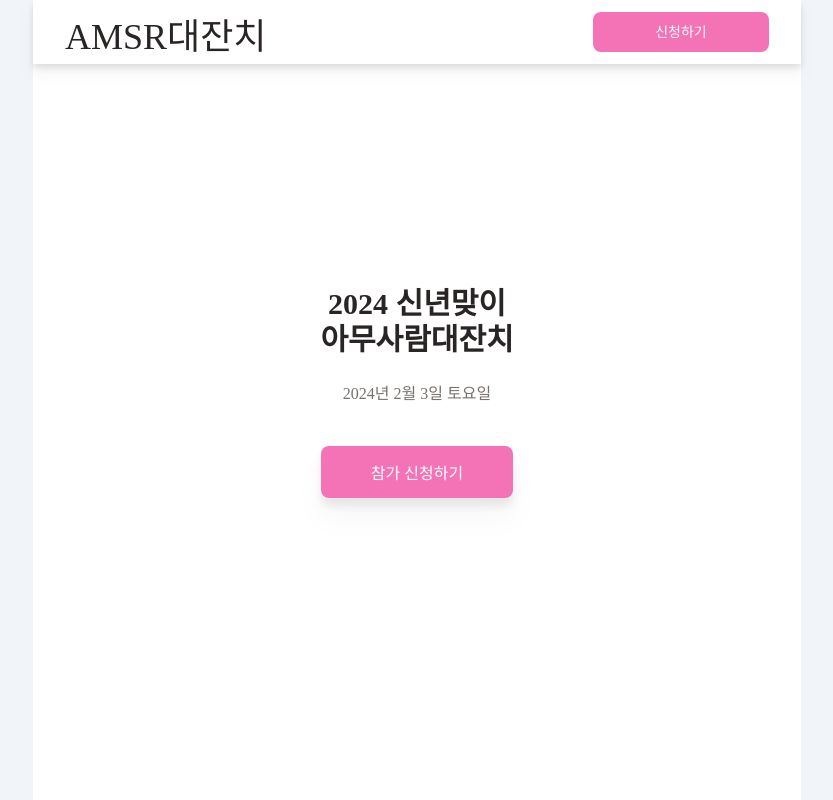
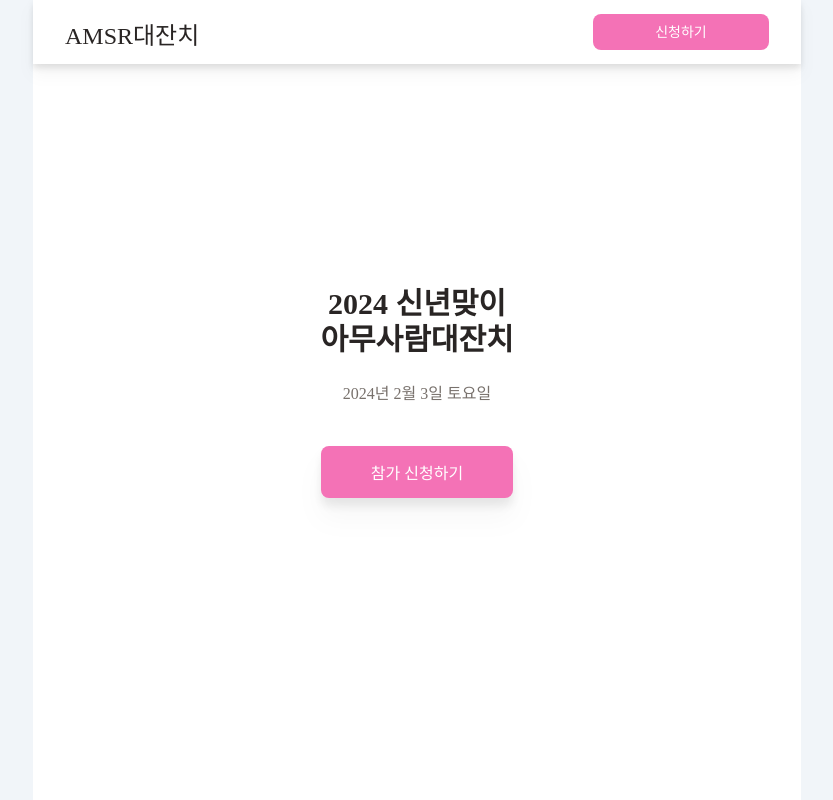
Before and after one commit to Todari/amsr, a React (Create React App) app in the folder client/: page / in a window 1280 px wide. Shown: the top 800 px of the page, without its empty margins (223-1056 px from the left). Built offline with nearby package versions, Linux system fonts and the light colour scheme; a web font is replaced by a local one.

Commit message:
design: header 폰트 크기 및 버튼 크기 변경

```diff
--- a/client/src/App.tsx
+++ b/client/src/App.tsx
@@ -6,10 +6,10 @@ import Apply from './pages/Apply';
 
 function App() {
   return (
-
+    <div className="bg-slate-100">
       <div className="flex flex-row justify-center min-h-screen min-w-[320px]">
         <div className="grow z-10 bg-slate-100" />
-      <div className="max-w-3xl w-screen min-w-[320px]">
+        <div className="max-w-3xl w-screen min-w-[320px] bg-white">
           <Header />
 
           <Routes>
@@ -19,6 +19,7 @@ function App() {
         </div>
         <div className="grow z-10 bg-slate-100" />
       </div>
+    </div>
   )
 }
 
--- a/client/src/components/Header.tsx
+++ b/client/src/components/Header.tsx
@@ -8,18 +8,18 @@ const Header = () => {
   const goHome = () => { navigate('/') }
 
   return (<div className='fixed top-0 px-8 w-full min-w-[320px] max-w-3xl flex flex-row gap-4 h-16 items-center bg-white drop-shadow-lg z-50'>
-    <div className='grow pt-3 pb-0.5 flex items-center justify-start'>
+    <div className='grow pt-3 pb-1 flex items-center justify-start'>
       <motion.div className="top-0" onClick={goHome}
         whileTap={{
           scale: 0.95,
           transition: { duration: 0.1 }
         }}>
-        <div className="text-left text-4xl font-BMDOHYUN text-stone-800 truncat">
+        <div className="text-left text-2xl font-BMDOHYUN text-stone-800 truncat">
           {STRING.headerLogo}
         </div>
       </motion.div>
     </div>
-    <div className='basis-1/4 h-full py-3'>
+    <div className='basis-1/4 h-full py-3.5'>
       <motion.div className='bg-pink-400 h-full rounded-lg flex items-center justify-center' onClick={goApply}
         whileTap={{
           scale: 0.95,
```
Lines whose indentation alone changed are shown as unchanged.
